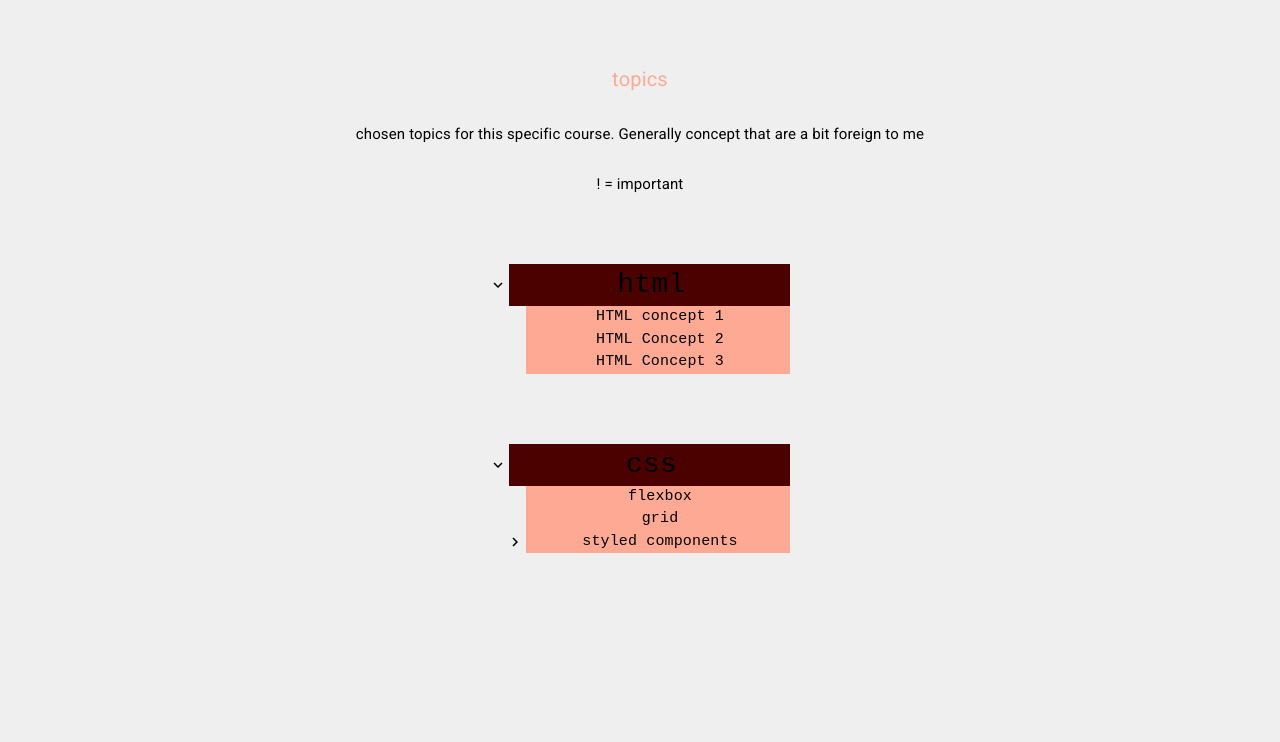
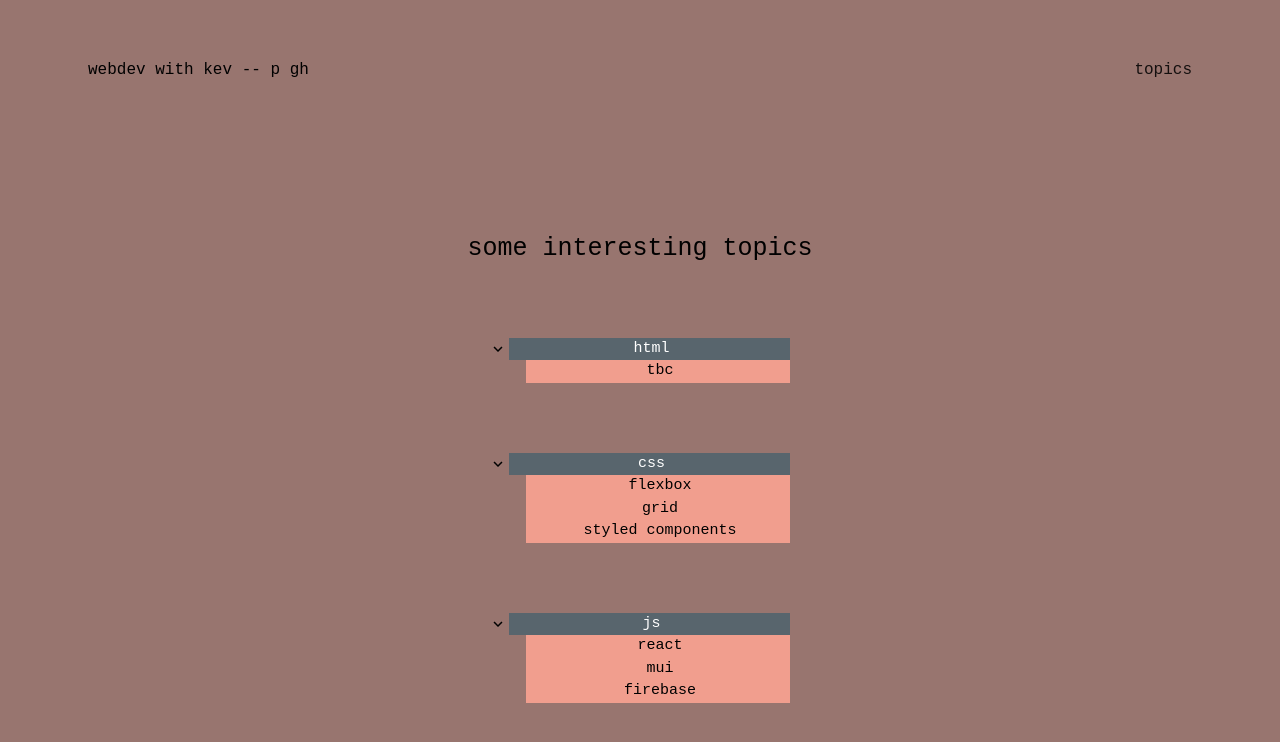
Before and after one commit to khuang7/webdev-blog, a React (Create React App) app in the folder my-app/: page /topics in a window 1280 px wide. Shown: the top 742 px of the page. Built offline with nearby package versions, Linux system fonts and the light colour scheme.

Commit message:
link to firebase db works, just need to implement some new pages

```diff
--- a/my-app/src/App.js
+++ b/my-app/src/App.js
@@ -19,17 +19,11 @@ const theme = createMuiTheme({
   },
 
   typography: {
-    root: {
-      fontFamily: 'monospace'
-    },
-    MuiTableCell: {
-      fontSize: '10px'
-    }
-  },
+    fontFamily: [
+      'monospace'
+  ]
+  }
 
-  overrides: {
-
-  }
 });
 
 
--- a/my-app/src/components/NavBar.js
+++ b/my-app/src/components/NavBar.js
@@ -4,6 +4,7 @@ import AppBar from '@material-ui/core/AppBar';
 import Toolbar from '@material-ui/core/Toolbar';
 import Typography from '@material-ui/core/Typography';
 import Grid from '@material-ui/core/Grid';
+import { Link } from 'react-router-dom';
 
 const useStyles = makeStyles((theme) => ({
     root: {
@@ -29,9 +30,9 @@ const NavBar = (props) => {
               spacing={24}
             >
               <Grid item>
-                <Typography type="title" color="inherit">
+              <Link to="/" style={{ textDecoration: 'none', color: 'black' }}><Typography type="title" color="inherit">
                   webdev with kev -- p gh
-                </Typography>
+                </Typography> </Link>
               </Grid>
               <Grid item>
                 <Typography type="title" color="inherit">
--- a/my-app/src/components/TopicsTree.js
+++ b/my-app/src/components/TopicsTree.js
@@ -4,6 +4,8 @@ import TreeView from '@material-ui/lab/TreeView';
 import ExpandMoreIcon from '@material-ui/icons/ExpandMore';
 import ChevronRightIcon from '@material-ui/icons/ChevronRight';
 import TreeItem from '@material-ui/lab/TreeItem';
+import { Link } from 'react-router-dom';
+
 
 const htmldata = {
   id: 'root',
@@ -12,21 +14,10 @@ const htmldata = {
   children: [
     {
       id: '1',
-      name: 'HTML concept 1',
+      name: 'tbc',
       title: 'label',
     },
 
-    {
-      id: '2',
-      name: 'HTML Concept 2',
-      title: 'label'
-    },
-
-    {
-      id: '3',
-      name: 'HTML Concept 3',
-      title: 'label'
-    },
   ],
 };
 
@@ -51,21 +42,42 @@ const cssdata = {
       id: '3',
       name: 'styled components',
       title: 'label',
-      children: [
-        {
-          id: '4',
-          name: 'Child - 4',
-          title: 'label',
-        },
-      ],
     },
   ],
 };
+
+const jsdata = {
+  id: 'root',
+  name: 'js',
+  title: 'labelTitle',
+  children: [
+    {
+      id: '1',
+      name: 'react',
+      title: 'label',
+    },
+
+    {
+      id: '2',
+      name: 'mui',
+      title: 'label'
+    },
+
+    {
+      id: '3',
+      name: 'firebase',
+      title: 'label',
+    },
+  ],
+};
+
+
 
 // a temp method for now.. lol
 const string2map = {
   'htmldata' : htmldata,
   'cssdata' : cssdata,
+  'jsdata' : jsdata,
 }
 
 
@@ -84,18 +96,20 @@ const useStyles = makeStyles({
         fontSize: '50px'
     },
     label: {
-      backgroundColor: '#FEA993',
+      backgroundColor: '#F19E8E',
       fontFamily: 'monospace',
       fontSize: '15px',
       textAlign: 'center',
       color: 'black'
     },
     labelTitle: {
-      backgroundColor: '#4A0100',
+      backgroundColor: '#58656D!important',
       fontFamily: 'monospace',
-      fontSize: '2em',
+      fontSize: '15px',
       textAlign: 'center',
+      color: 'white',
     },
+
     labelColor: {
       backgroundColor: 'white'
     }
--- a/my-app/src/pages/Concept.js
+++ b/my-app/src/pages/Concept.js
@@ -46,35 +46,34 @@ const useStyles = makeStyles({
 });
 
 
-
 // add specific highlight code here maybe?!?
 export default function Concept() {
     const [loading, setLoading] = useState(true);
     const [blogPosts, setBlogPosts] = useState([]);
     const classes = useStyles();
-    //let { slug } = useParams();
+    let { slug } = useParams();
+    var counter = 0;
+    if (loading && !blogPosts.length) {
+        const dbRef = getFirebase().database().ref()
 
-    if (loading && !blogPosts.length) {
-        getFirebase()
-          .database()
-          .ref()
+        dbRef
         .child("posts")
         .child("page1")
         .once("value")
         .then(snapshot => {
         let posts = [];
         const snapshotVal = snapshot.val();
+
         for (let slug in snapshotVal) {
-                console.log("slug" + slug)
+            counter = counter + 1;
+            console.log("counter" + counter)
             posts.push(snapshotVal[slug]);
-              console.log("hi there?")
         }
-
-
         setBlogPosts(posts);
         setLoading(false);
         });
       }
+
 
     if (loading) {
         return <h1> loading.... </h1>
@@ -83,12 +82,10 @@ export default function Concept() {
     return (
         <div className={classes.root}>
         <NavBar/>
-          {blogPosts.map(blogPost => (
             <div className = {classes.centerContainer}>
-            <Typography className={classes.title} > WYYYT </Typography>
-            <Typography className={classes.blog} > testing </Typography>
+            <Typography className={classes.title} > {blogPosts[1]} </Typography>
+            <Typography className={classes.blog} > {blogPosts[0]} </Typography>
             </div>
-          ))}
         </div>
       );
     };
@@ -120,4 +117,6 @@ export default function Concept() {
         setBlogPosts(posts);
         setLoading(false);
 
+
+
 */
--- a/my-app/src/pages/Topics.js
+++ b/my-app/src/pages/Topics.js
@@ -1,14 +1,11 @@
 import React from 'react';
 import { makeStyles, Typography } from '@material-ui/core/';
 import TopicsTree from '../components/TopicsTree'
-
-
-
-
+import NavBar from '../components/NavBar'
 
 const useStyles = makeStyles((theme) => ({
     root: {
-      backgroundColor: '#EFEFEF',
+      backgroundColor: '#98756F',
       minHeight: '100vh'
     },
 
@@ -16,21 +13,28 @@ const useStyles = makeStyles((theme) => ({
         textAlign: 'center',
         verticalAlign: 'middle',
         position: 'relative',
-        paddingTop: '5%'
+        paddingTop: '10%'
       },
 
     title: {
-        fontSize: '20px',
-        color: '#FEA993'
+        fontSize: '25px',
+        color: 'black',
+        fontFamily: 'monospace'
+
       },
     titleText: {
+        fontFamily: 'monospace',
         fontSize: '15px',
-        lineHeight: '20px',
-        paddingTop: '2em',
-        color: 'black'
+        lineHeight: '1em',
+        paddingTop: '1em',
+        color: 'black',
+        marginLeft: 'auto',
+        marginRight: 'auto',
+        maxWidth: '50%'
+
       },
       table : {
-          paddingTop: '5%',
+          paddingTop: '10%',
             display: 'inline-block',
             marginLeft: 'auto',
             marginRight: 'auto',
@@ -43,12 +47,12 @@ export default function Topics() {
     const classes = useStyles();
     return (
         <div className={classes.root}>
+            <NavBar/>
             <div className = {classes.centerContainer}>
-            <Typography className={classes.title} > topics</Typography>
-            <Typography className={classes.titleText}> chosen topics for this specific course. Generally concept that are a bit foreign to me</Typography>
-            <Typography className={classes.titleText}> ! = important</Typography>
+            <Typography className={classes.title} > some interesting topics </Typography>
             <TopicsTree data={'htmldata'}/>
             <TopicsTree data={'cssdata'}/>
+            <TopicsTree data={'jsdata'}/>
             </div>
         </div>
     )
```
Lines whose indentation alone changed are shown as unchanged.
